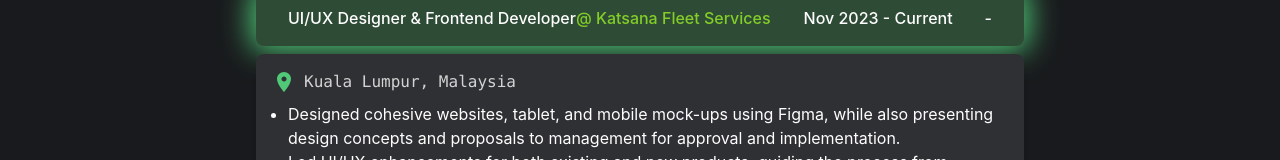
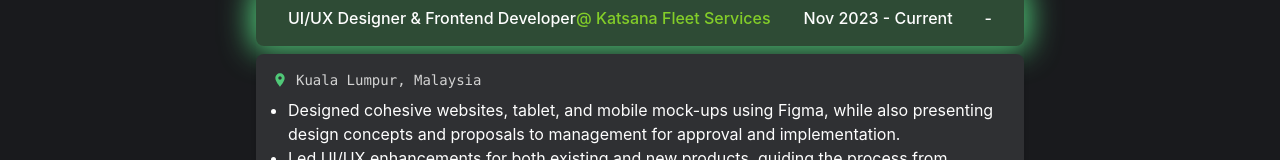
Before and after one commit to FattahSalleh/fattahsalleh.github.io, a React (Create React App) app in the folder fattah-portfolio/: page / in a window 1280 px wide. Both pictures are taken after a click on the element 640 px from the left and 2628 px from the top of the page. Shown: the part 2610-2770 px from the top of the page. Built offline with nearby package versions, Linux system fonts and the light colour scheme.

Commit message:
style: change font and size for experienceList

```diff
--- a/fattah-portfolio/src/components/ExperienceList/ExperienceList.tsx
+++ b/fattah-portfolio/src/components/ExperienceList/ExperienceList.tsx
@@ -33,9 +33,13 @@ function ExperienceList({
 			</div>
 			{isOpen && (
 				<div className="px-4 py-4 bg-darkGrayBg rounded-lg transition-all duration-500 mt-2">
-					<div className="mb-2 flex flex-row text-lightGray font-mono">
+					<div className="mb-2 flex flex-row text-lightGray font-mono text-sm items-center">
 						<span>
-							<img src={locationIcon} alt="Location Icon" className="w-auto h-6 mr-2" />
+							<img
+								src={locationIcon}
+								alt="Location Icon"
+								className="w-auto h-4 mr-2"
+							/>
 						</span>
 						<span>{experience.location}</span>
 					</div>
```
